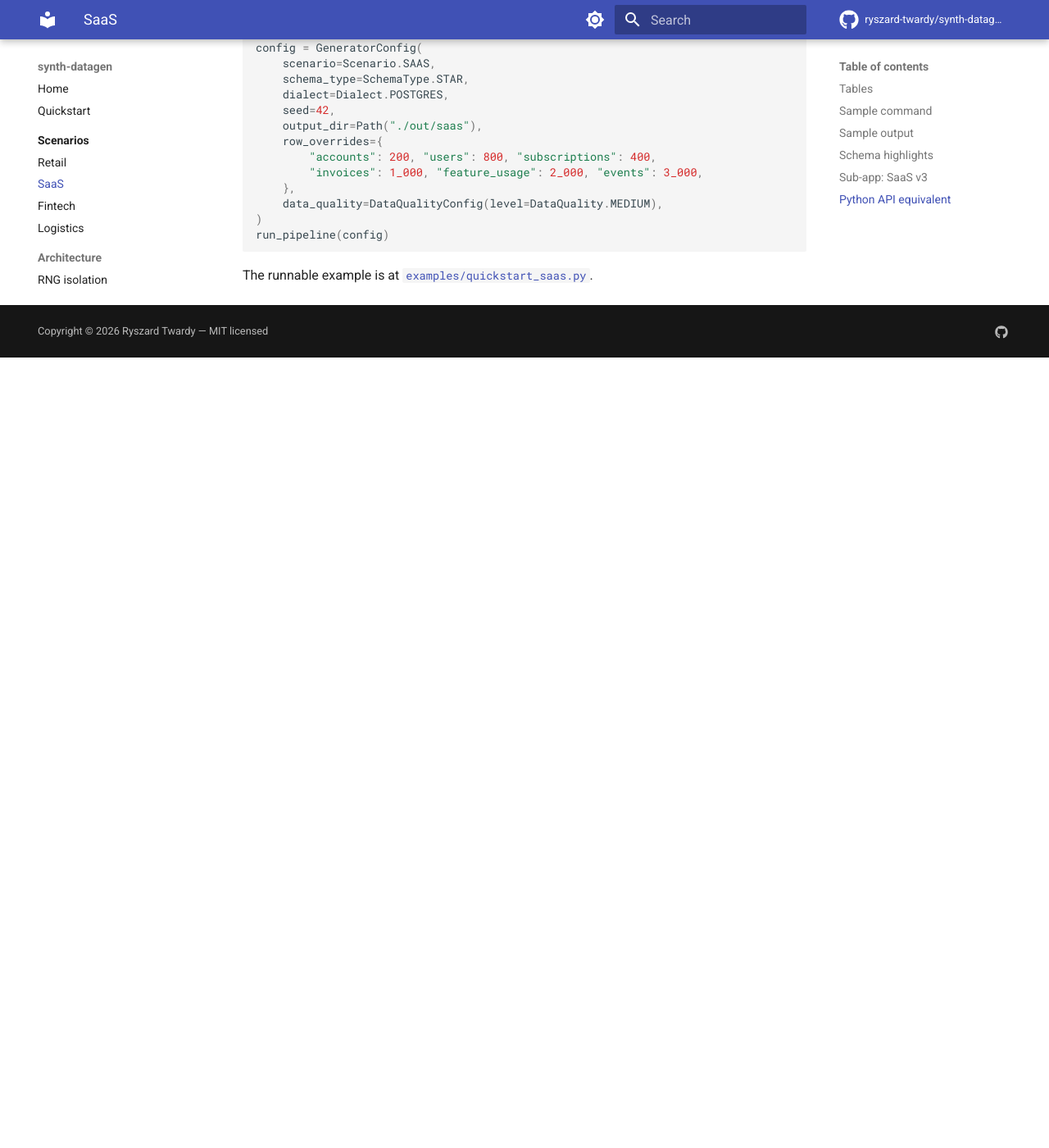
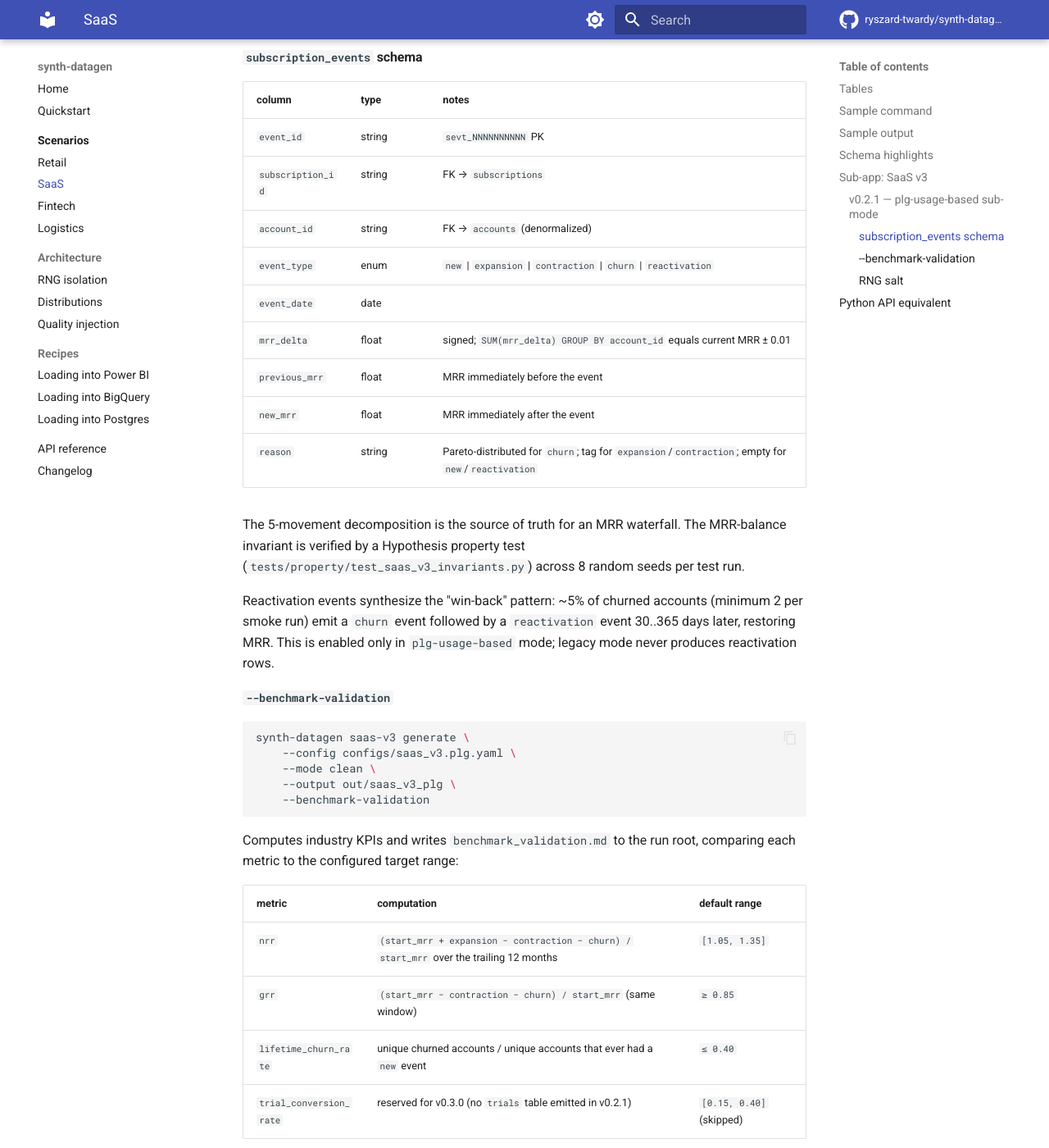
Before and after one commit to ryszard-twardy/synth-datagen, an MkDocs documentation site: the page built from docs/scenarios/saas.md, in a window 1280 px wide and 1400 px high, scrolled down 2513 px. Shown: the whole window at 82% size. Built offline with MkDocs 1.6.1 and Material for MkDocs 9.7.7, drawn with Linux system fonts in a browser that asks for light colours; comment, search, counter and statistics services are not loaded; before the commit the page ends 2949 px from its top, so only the background shows below that; some of the changed text lies outside the part shown.

Commit message:
docs(saas): document plg-usage-based mode, subscription_events, benchmark validation

````diff
--- a/docs/scenarios/saas.md
+++ b/docs/scenarios/saas.md
@@ -68,6 +68,81 @@
 
 The audit profile's dirty CSV is **not** safe to load directly into typed `DATE`/`TIMESTAMP` columns — that's the whole point. Stage to a `STRING` raw layer first.
 
+### v0.2.1 — `plg-usage-based` sub-mode
+
+The `saas-v3` engine now supports two modes via `run.mode` in YAML:
+
+- `legacy` (default) — original 7-table output. Byte-stable across versions.
+- `plg-usage-based` — emits an 8th table, `subscription_events`, and
+  unlocks the `--benchmark-validation` CLI flag.
+
+Reference config: [`configs/saas_v3.plg.yaml`](https://github.com/ryszard-twardy/synth-datagen/blob/main/configs/saas_v3.plg.yaml).
+
+#### `subscription_events` schema
+
+| column | type | notes |
+|---|---|---|
+| `event_id` | string | `sevt_NNNNNNNNNN` PK |
+| `subscription_id` | string | FK → `subscriptions` |
+| `account_id` | string | FK → `accounts` (denormalized) |
+| `event_type` | enum | `new` \| `expansion` \| `contraction` \| `churn` \| `reactivation` |
+| `event_date` | date | |
+| `mrr_delta` | float | signed; `SUM(mrr_delta) GROUP BY account_id` equals current MRR ± 0.01 |
+| `previous_mrr` | float | MRR immediately before the event |
+| `new_mrr` | float | MRR immediately after the event |
+| `reason` | string | Pareto-distributed for `churn`; tag for `expansion`/`contraction`; empty for `new`/`reactivation` |
+
+The 5-movement decomposition is the source of truth for an MRR waterfall.
+The MRR-balance invariant is verified by a Hypothesis property test
+(`tests/property/test_saas_v3_invariants.py`) across 8 random seeds per
+test run.
+
+Reactivation events synthesize the "win-back" pattern: ~5% of churned
+accounts (minimum 2 per smoke run) emit a `churn` event followed by a
+`reactivation` event 30..365 days later, restoring MRR. This is enabled
+only in `plg-usage-based` mode; legacy mode never produces reactivation
+rows.
+
+#### `--benchmark-validation`
+
+```bash
+synth-datagen saas-v3 generate \
+    --config configs/saas_v3.plg.yaml \
+    --mode clean \
+    --output out/saas_v3_plg \
+    --benchmark-validation
+```
+
+Computes industry KPIs and writes `benchmark_validation.md` to the run
+root, comparing each metric to the configured target range:
+
+| metric | computation | default range |
+|---|---|---|
+| `nrr` | `(start_mrr + expansion − contraction − churn) / start_mrr` over the trailing 12 months | `[1.05, 1.35]` |
+| `grr` | `(start_mrr − contraction − churn) / start_mrr` (same window) | `≥ 0.85` |
+| `lifetime_churn_rate` | unique churned accounts / unique accounts that ever had a `new` event | `≤ 0.40` |
+| `trial_conversion_rate` | reserved for v0.3.0 (no `trials` table emitted in v0.2.1) | `[0.15, 0.40]` (skipped) |
+
+Defaults are calibrated to KeyBanc 2024 SaaS Survey + Benchmarkit 2025.
+Override per-config under the top-level `benchmarks:` block.
+
+The flag exits non-zero (CLI exit code 1) on benchmark failure so CI can
+detect drift. **Smoke-sized configs (≤ 100 accounts) are too small for
+benchmark targets to hold reliably** — calibrate against portfolio-scale
+runs. For shape testing without benchmark gating, omit `--benchmark-validation`.
+
+In legacy mode, `--benchmark-validation` is silently a no-op (the report
+is `skipped=True`, no md file is written, exit 0).
+
+#### RNG salt
+
+`saas_v3` is registered under salt `0x5AA50000` in
+`src/synth_datagen/rng.py:SALT_REGISTRY`. All saas_v3 RNG draws derive
+from `make_rng(seed, "saas_v3").spawn(N)` — no direct
+`np.random.default_rng(...)` calls in saas_v3 scenario code. saas_v3
+byte output shifted once at v0.2.1 (the migration commits); v0.3.0 will
+pin it via `scripts/baseline_diff.py`.
+
 ## Python API equivalent
 
 ```python
````
Also changed, not shown: README.md (+7 -0 lines).
